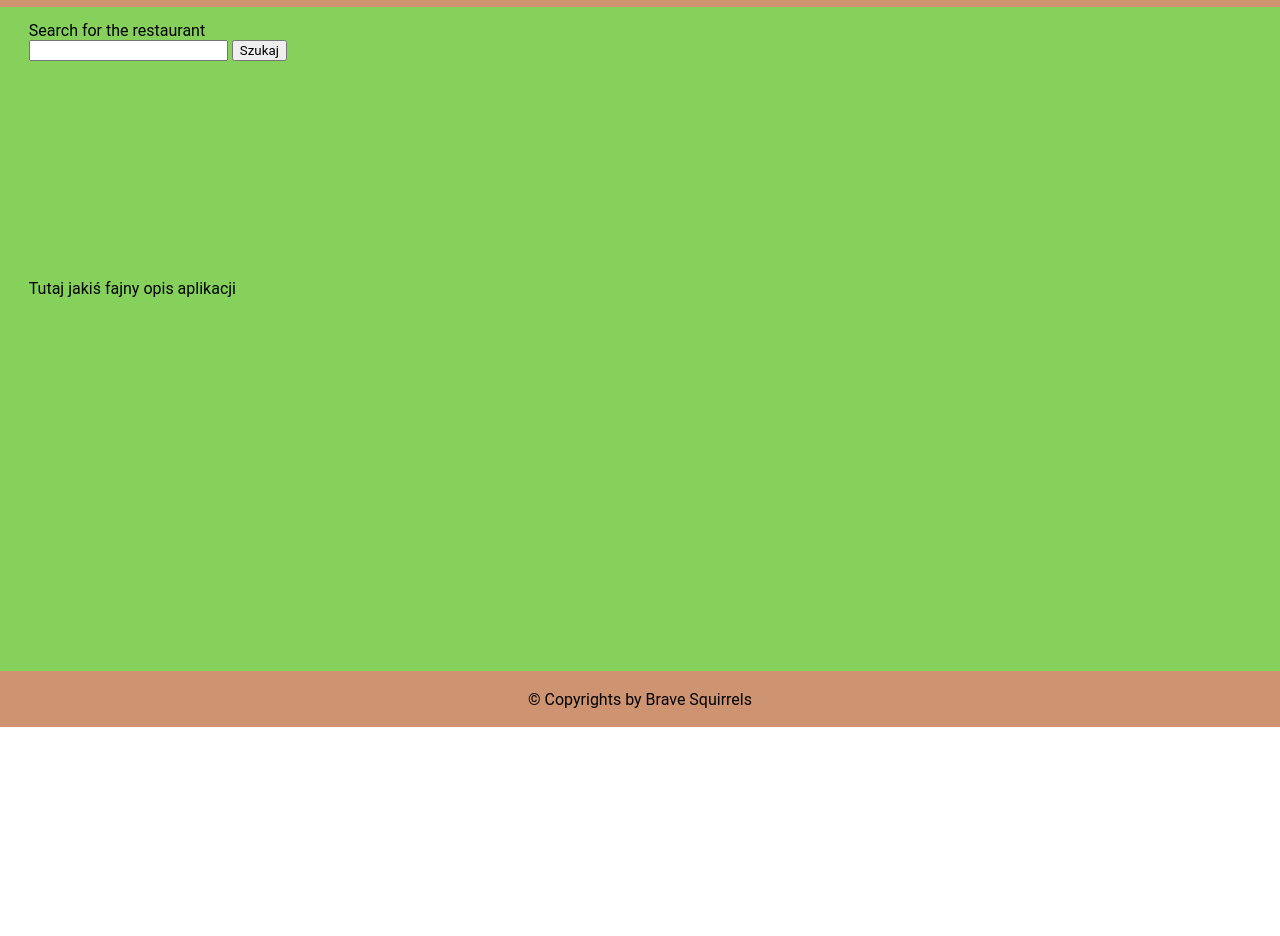
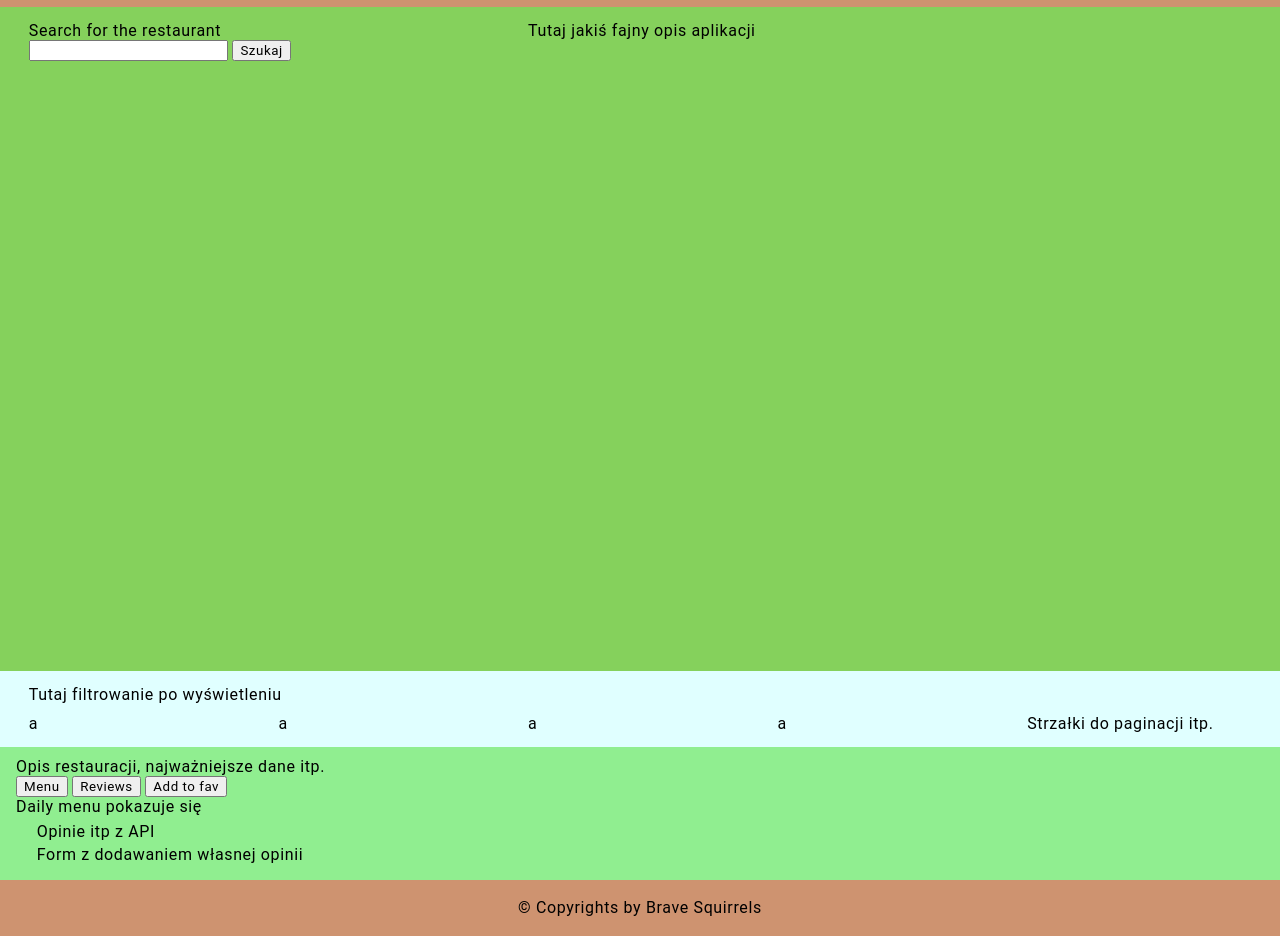
Before and after one commit to Brave-squirrels/CodersCamp2020.Project.JavaScript.RestaurantsAPI, a website built with Parcel: page index.html in a window 1280 px wide. Shown: the part 73-1009 px from the top of the page. Before the commit the page ends 800 px from the top, so only its background shows below. Built offline with nearby package versions, Linux system fonts and the light colour scheme.

Commit message:
Done basic landing-page setup

```diff
--- a/index.html
+++ b/index.html
@@ -7,24 +7,25 @@
     <link rel="stylesheet" href="styles/style.css"/>
 </head>
 <body>
-   <!-- Wszystko ostylować na przykładzie jednej restauracji, pozniej sie to wywali i wstawi do JS'a z danymi z API, style z css'a zostaną-->
-    <!--Header-->
 
+    <!--List of fav restaurants-->
     <div id="favList">
-        anything
+        <!--Display if anything in localStorage-->
         <span id='closeFav'>&times;</span>
+        List of fav restaurants
+        <!--Display when localStorage is empty-->
+        No fav restaurants :c
     </div>
 
+    <!--Header-->
     <header>
         <div id="siteTitle">
-            Some site title and fancy header
+            Logo or smth
         </div>
 
         <div id="favTrigger">
-            Open
+            Your fav
         </div>
-
-         <!--List of fav-->
 
     </header>
 
@@ -47,13 +48,17 @@
 
     <!-- Restaurant showup with pagination -->
     <nav>
-        <!-- Display:flex on this in JS instead of display: block-->
-       <!--Append divs and display the pagination when search clicked-->
+        <div id="filterRestaurants">
+            Tutaj filtrowanie po wyświetleniu
+        </div>
+        <!-- Display:grid on this in JS instead of display: block-->
+       <!--Append divs and display the pagination when search clicked - 5 restaurant's at one at default-->
+       <div>a</div>
        <div>a</div>
        <div>a</div>
        <div>a</div>
        <div class="paginationContainer">
-           pagination
+           Strzałki do paginacji itp.
        </div>
     </nav>
 
@@ -62,7 +67,7 @@
 
         <!--Appending when click on restaurant, same with the buttons -->
 
-        Here's restaurant :)
+        Opis restauracji, najważniejsze dane itp.
         <br>
         <!--Display or hide everything-->
         <button id='displayMenu'>Menu</button>
@@ -71,14 +76,17 @@
 
         <div id="dailyMenu">
             <!--Pull of of API-->
+            Daily menu pokazuje się
         </div>
 
         <div id="reviews">
             <div id="review">
                 <!--Append review + te z localStorage-->
+                Opinie itp z API
             </div>
             <div id="addReview">
-                <!--Input z dodaniem review-->
+                <!--Add own review-->
+                Form z dodawaniem własnej opinii
             </div>
         </div>
 
--- a/src/index.js
+++ b/src/index.js
@@ -2,10 +2,12 @@
 document.querySelector('#favTrigger').addEventListener('click',()=>{
     const favList = document.querySelector('#favList');
     favList.style.width = '100%';
+    favList.style.right = '0';
 })
 
 //Hide Fav menu
 document.querySelector('#closeFav').addEventListener('click', ()=>{
     const favList = document.querySelector('#favList');
     favList.style.width = '0';
+    favList.style.right = '-2em';
 })
--- a/styles/style.css
+++ b/styles/style.css
@@ -2,11 +2,13 @@
 :root{
   --mainBackground:#CE9370;
   --secondBackground: #85D15C;
+  --favList: #4D573D;
  }
 @import url('https://fonts.googleapis.com/css2?family=Roboto&display=swap');
 *{
   box-sizing: border-box;
   font-family: Roboto;
+  letter-spacing: 0.04em;
 }
 body{
   padding: 0;
@@ -14,22 +16,32 @@ body{
   height: 100vh;
 }
 
-header, main, nav, #restaurant, footer{
+/*padding standards - demo */
+
+header, main, nav, #restaurant, footer, #favList{
   padding: 0.6em 1em;
 }
+main div, #dailtMenu, #reviews, nav div{
+  padding: 0.3em 0.8em;
+}
 
-  /*setting some basic block functionality to display everything block */
+#addReview, #review{
+  padding: 0.1em 0.5em;
+}
+
+  /* Main styles */
 
    /* Fav restaurants list styles */
 
    #favList{
-     background: red;
+     box-sizing: border-box;
+     background: var(--favList);
      position: fixed;
      z-index: 1;
      height: 100%;
      width: 0;
      top: 0;
-     right: 0;
+     right: -2em;
     transition: 0.5s;
    }
 
@@ -54,27 +66,29 @@ header, main, nav, #restaurant, footer{
     display: grid;
     grid-template-rows: 40% 60%;
   }
-  main div{
-    padding: 0.3em 0.8em;
-  }
+
 
 
   /* List of restaurants styles */
   nav{
     background: lightcyan;
-    display: none;
-    flex-direction:row;
+    display: grid;
+    grid-template-rows: 1fr auto;
+    grid-template-columns: repeat(5, 1fr);
   }
   nav div{
     width: 100%;
     height: 100%;
   }
 
+  #filterRestaurants{
+    grid-column: span 5;
+  }
+
 
   /* Display restaurant styles */
   #restaurant{
     background: lightgreen;
-    display: none;
   }
 
 
@@ -86,3 +100,11 @@ header, main, nav, #restaurant, footer{
     justify-content: center;
     align-items: center;
   }
+
+
+  /* Media queries */
+  @media only screen and (min-width: 1080px){
+    main{
+      grid-template-columns: 40% 60%;
+    }
+  }
```
